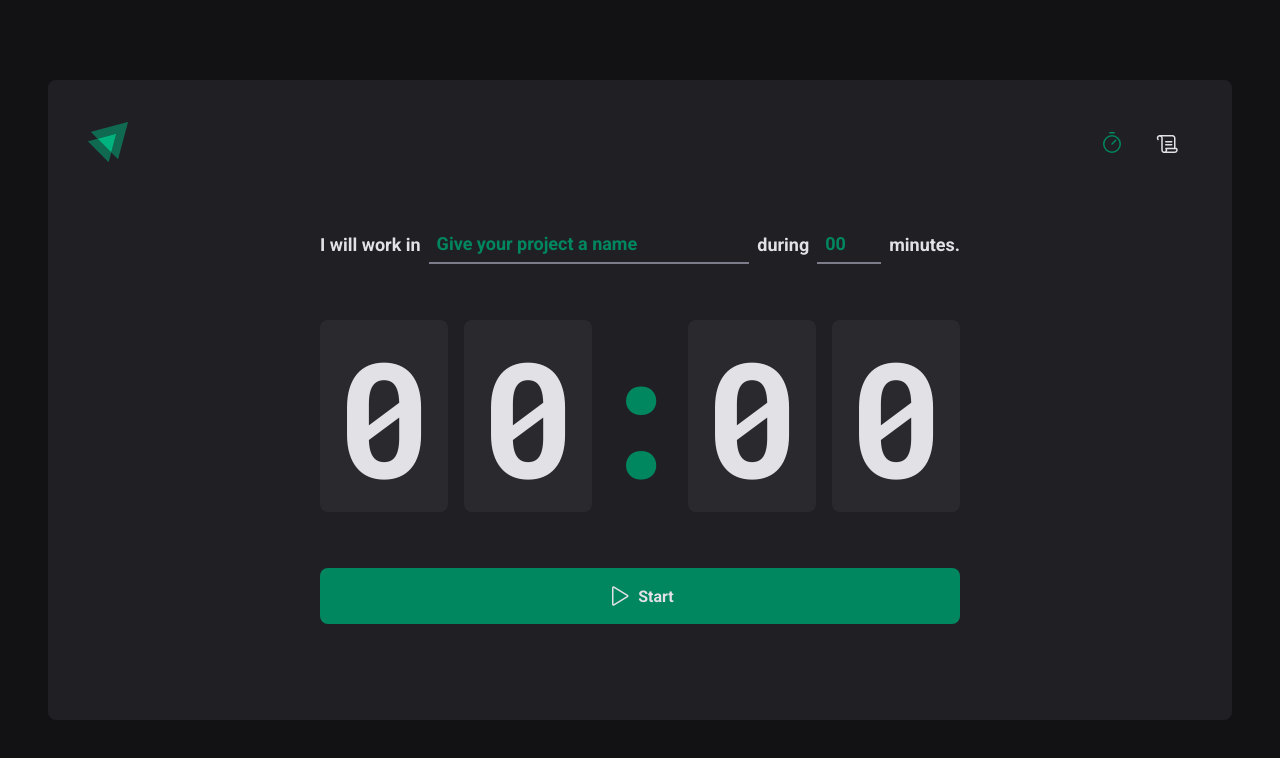
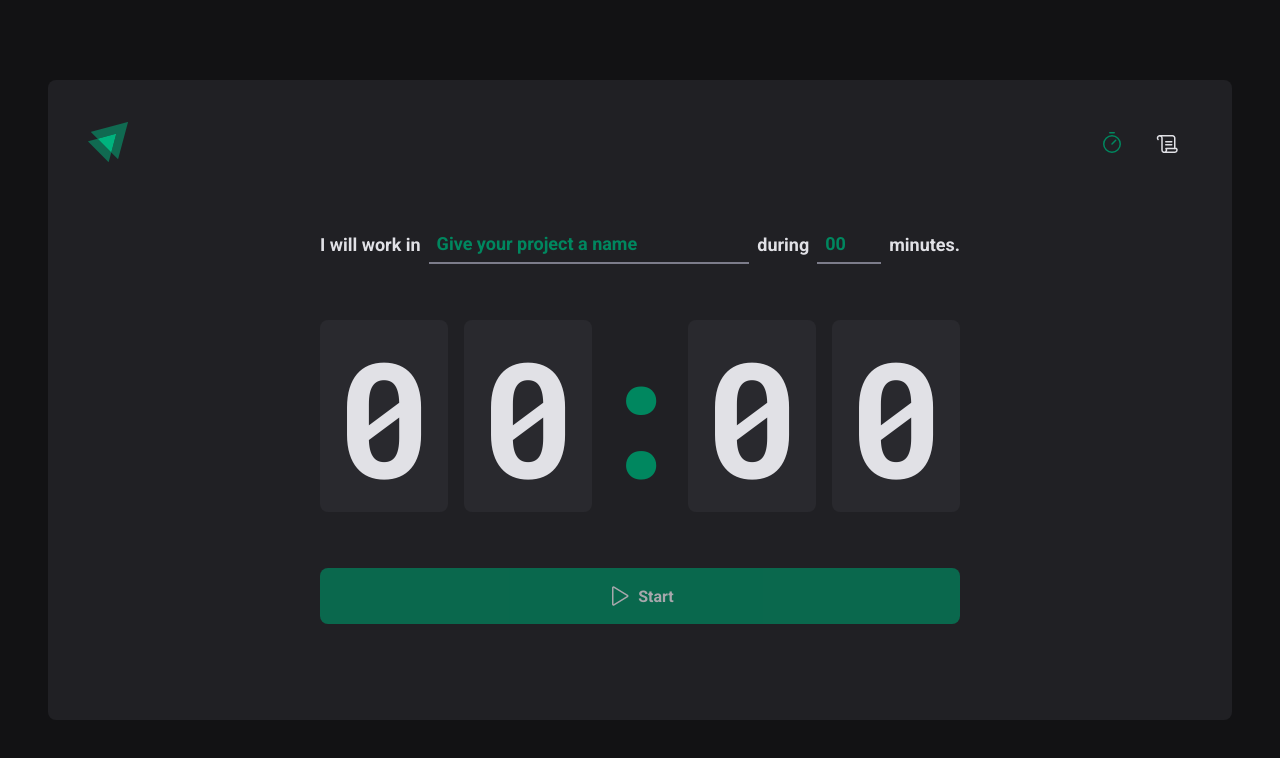
Before and after one commit to lucas54neves/pomodoro-timer, a React (Vite) app: page / in a window 1280 px wide. Shown: the top 758 px of the page. Built offline with nearby package versions, Linux system fonts and the light colour scheme.

Commit message:
feat: update form

```diff
--- a/package.json
+++ b/package.json
@@ -10,11 +10,14 @@
     "lint": "eslint src --ext .ts,.tsx"
   },
   "dependencies": {
+    "@hookform/resolvers": "^3.3.1",
     "phosphor-react": "^1.4.1",
     "react": "^18.2.0",
     "react-dom": "^18.2.0",
+    "react-hook-form": "^7.46.2",
     "react-router-dom": "^6.16.0",
-    "styled-components": "^6.0.8"
+    "styled-components": "^6.0.8",
+    "zod": "^3.22.2"
   },
   "devDependencies": {
     "@rocketseat/eslint-config": "^2.1.0",
--- a/src/pages/Home/index.tsx
+++ b/src/pages/Home/index.tsx
@@ -1,4 +1,9 @@
+import * as zod from 'zod'
+
 import { Play } from 'phosphor-react'
+import { useForm } from 'react-hook-form'
+import { zodResolver } from '@hookform/resolvers/zod'
+
 import {
   CountdownContainer,
   FormContainer,
@@ -9,15 +14,40 @@ import {
   TaskInput,
 } from './styles'
 
-export const Home = () => (
+const newCycleFormValidationSchema = zod.object({
+  task: zod.string().min(1, 'Inform the task'),
+  minutesAmount: zod
+    .number()
+    .min(5, 'The cycle needs to be at least 5 minutes')
+    .max(60, 'The cycle needs to be at most 60 minutes'),
+})
+
+type NewCycleFormData = zod.infer<typeof newCycleFormValidationSchema>
+
+export const Home = () => {
+  const { handleSubmit, register, reset, watch } = useForm<NewCycleFormData>({
+    resolver: zodResolver(newCycleFormValidationSchema),
+  })
+
+  const handleCreateNewCircle = (data: NewCycleFormData) => {
+    console.log(data)
+    reset()
+  }
+
+  const task = watch('task')
+
+  const isSubmitDisabled = !task
+
+  return (
     <HomeContainer>
-    <form>
+      <form onSubmit={handleSubmit(handleCreateNewCircle)}>
         <FormContainer>
           <label htmlFor="task">I will work in</label>
           <TaskInput
             id="task"
             placeholder="Give your project a name"
             list="task-suggestions"
+            {...register('task')}
           />
 
           <datalist id="task-suggestions">
@@ -32,9 +62,10 @@ export const Home = () => (
             type="number"
             id="minutesAmount"
             placeholder="00"
-          step={5}
-          min={5}
-          max={60}
+            // step={5}
+            // min={5}
+            // max={60}
+            {...register('minutesAmount', { valueAsNumber: true })}
           />
 
           <span>minutes.</span>
@@ -46,9 +77,10 @@ export const Home = () => (
           <span>0</span>
           <span>0</span>
         </CountdownContainer>
-      <StartCountdownButton type="submit">
+        <StartCountdownButton type="submit" disabled={isSubmitDisabled}>
           <Play size={24} /> Start
         </StartCountdownButton>
       </form>
     </HomeContainer>
   )
+}
```
Also changed, not shown: 1 other file (tests, documents, lock files or other folders). Lines whose indentation alone changed are shown as unchanged.
